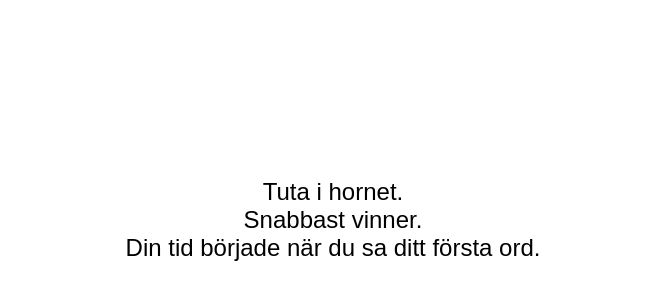
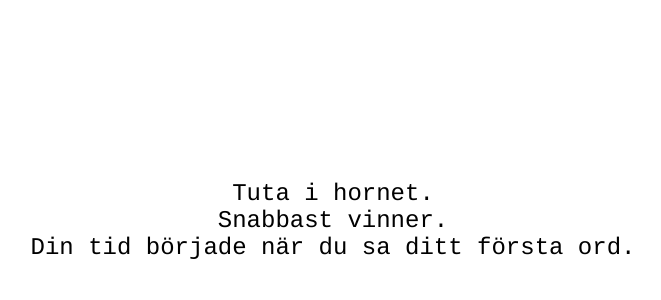
Before and after one commit to oskarturewinberg-max/QR, a plain HTML site: page index.html in a window 1280 px wide. Shown: the part 188-488 px from the top of the page, without its empty margins (307-968 px from the left). Drawn offline with Linux system fonts and the light colour scheme.

Commit message:
Update index.html

```diff
--- a/index.html
+++ b/index.html
@@ -9,7 +9,7 @@
       justify-content: center;
       align-items: center;
       height: 100vh;
-      font-family: sans-serif;
+      font-family: Courier, monospace;
       font-size: 1.5rem;
       text-align: center;
     }
```
